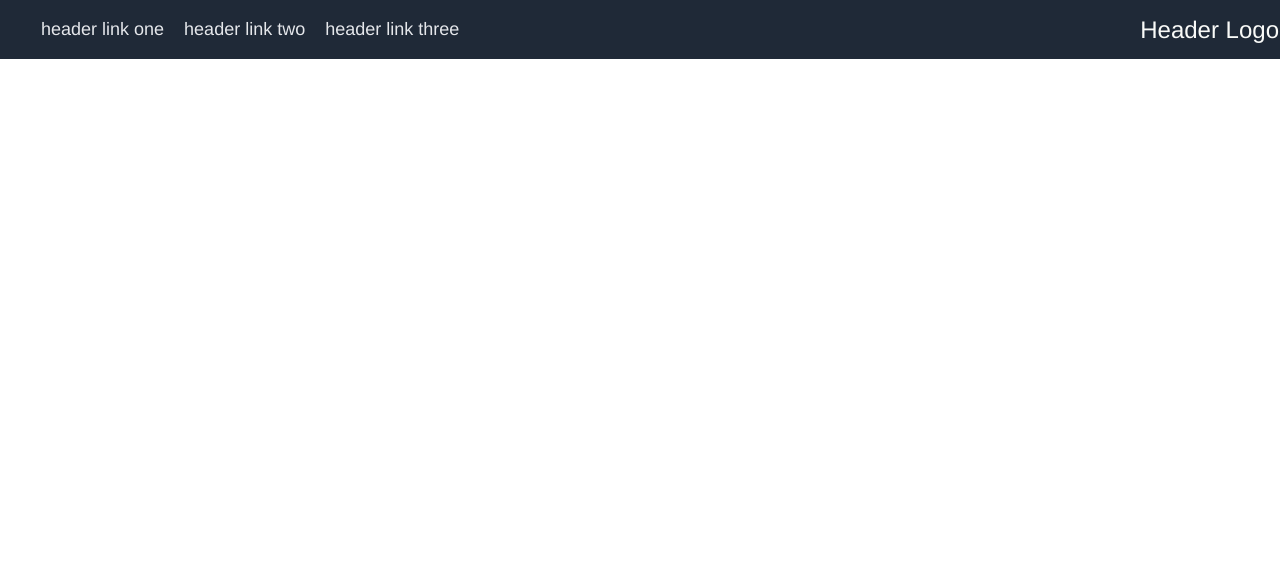
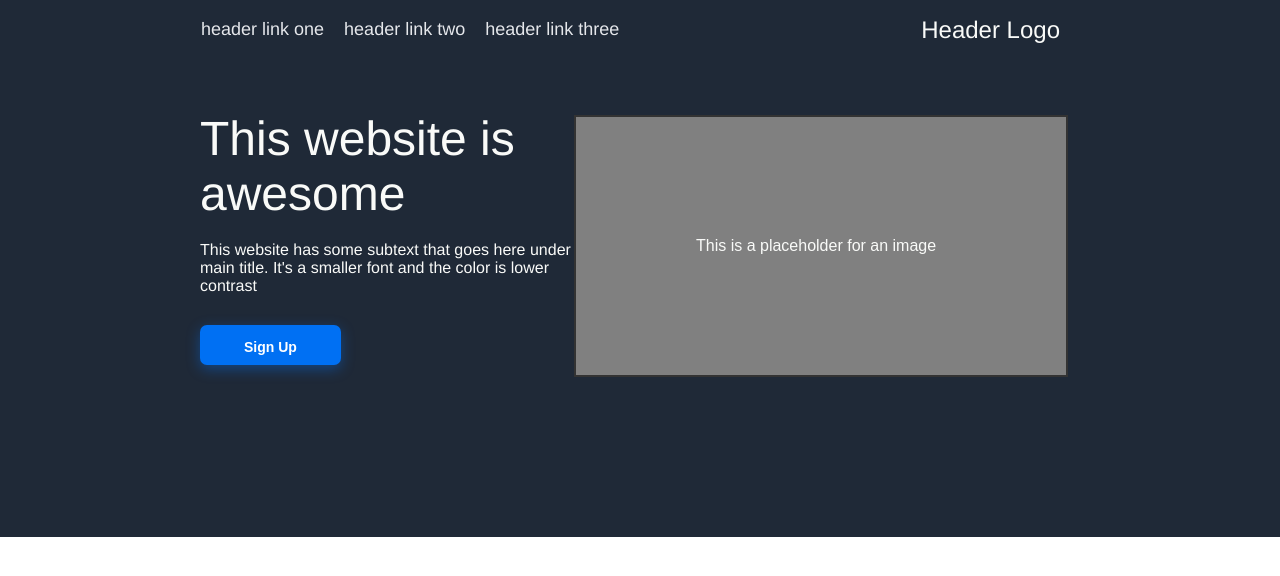
Before and after one commit to Cargnx/Landing-Page, a plain HTML site: page index.html in a window 1280 px wide. Drawn offline with Linux system fonts and the light colour scheme.

Commit message:
Added the second part with Image placeholder.

```diff
--- a/index.html
+++ b/index.html
@@ -20,5 +20,23 @@
       <!--Header Logo on the left-->
       <div class="Logo">Header Logo</div>
     </div>
+
+    <div class="TopContainer">
+      <div class="info">
+        <ul>
+          <li class="title">This website is awesome</li>
+          <li class="subtext">
+            This website has some subtext that goes here under the main title.
+            It's a smaller font and the color is lower contrast
+          </li>
+        </ul>
+
+        <button type="button" class="Button">Sign Up</button>
+
+        <div class="ImgPlaceholder">
+          <div class="ImgText">This is a placeholder for an image</div>
+        </div>
+      </div>
+    </div>
   </body>
 </html>
--- a/styles.css
+++ b/styles.css
@@ -10,6 +10,7 @@ header {
   display: flex;
   justify-content: space-between; /* Align Logo to the left and right-links to the right */
   align-items: center; /* Vertically center both Logo and right-links */
+  padding-right: 20px;
 }
 
 .right-links {
@@ -19,10 +20,83 @@ header {
   display: flex;
   gap: 20px;
   list-style: none;
+  padding-left: 200px;
 }
 
 .Logo {
   font-family: "Franklin Gothic Medium", "Arial Narrow", Arial, sans-serif;
   color: #f9faf8;
   font-size: 24px;
+  padding-right: 200px;
 }
+
+.TopContainer {
+  background: #1f2937;
+  padding: 2px;
+  padding-bottom: 160px;
+  padding-left: 160px;
+}
+
+.TopContainer li {
+  font-family: "Franklin Gothic Medium", "Arial Narrow", Arial, sans-serif;
+  list-style: none;
+  color: #f9faf8;
+}
+
+.title {
+  display: flex;
+  font-size: 48px;
+  inline-size: 500px;
+  margin-bottom: 20px;
+  margin-top: 50px;
+}
+
+.subtext {
+  inline-size: 400px;
+  margin-bottom: 30px;
+}
+
+.Button {
+  display: flex;
+  display: inline-block;
+  outline: 0;
+  cursor: pointer;
+  border: none;
+  padding: 0 44px;
+  height: 40px;
+  line-height: 45px;
+  border-radius: 7px;
+  background-color: #0070f3;
+  color: white;
+  font-weight: 400;
+  font-size: 14px;
+  box-shadow: 0 4px 14px 0 rgb(0 118 255 / 39%);
+  font-family: Arial, Helvetica, sans-serif;
+  font-weight: bold;
+  transition: background 0.2s ease, color 0.2s ease, box-shadow 0.2s ease;
+  :hover {
+    background: rgba(0, 118, 255, 0.9);
+    box-shadow: 0 6px 20px rgb(0 118 255 / 23%);
+  }
+}
+
+.Button {
+  margin-left: 40px;
+}
+
+.ImgPlaceholder {
+  display: flex;
+  justify-content: end;
+  margin-top: -250px;
+  margin-right: 210px;
+}
+
+.ImgText {
+  background-color: gray;
+  padding: 120px;
+  border: 2px solid #333;
+  display: inline-block;
+  font-family: Arial, Helvetica, sans-serif;
+  color: #f9faf8;
+  width: 250px;
+}
```
